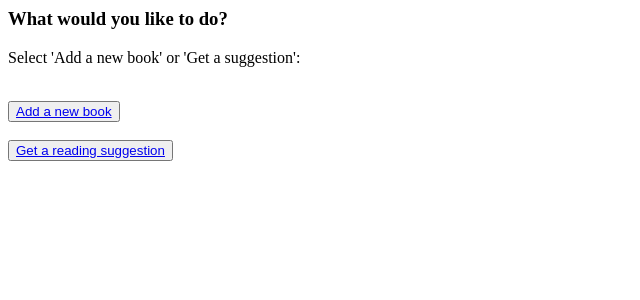
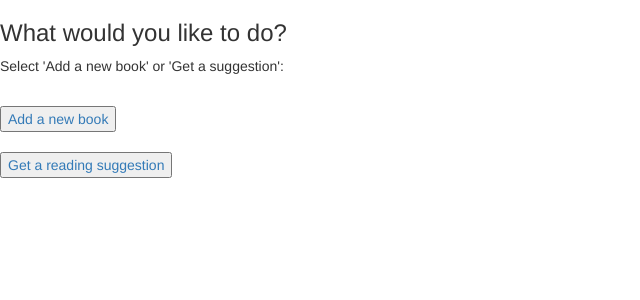
Before and after one commit to Mandelliant/nextbook-django, a Django app: page / in a window 1280 px wide. Shown: the top 300 px of the page, without its empty margins (0-640 px from the left). Run offline with Django 3.2, Linux system fonts and the light colour scheme; some libraries are stand-ins or nearby versions.

Commit message:
added css

```diff
--- a/djangosite/menu/templates/menu/index.html
+++ b/djangosite/menu/templates/menu/index.html
@@ -1,8 +1,18 @@
+{% load staticfiles %}
+
 <html>
   <head>
+
     <title>Nextbook</title>
+    <link rel="stylesheet" href="//maxcdn.bootstrapcdn.com/bootstrap/3.2.0/css/bootstrap.min.css">
+    <link rel="stylesheet" href="//maxcdn.bootstrapcdn.com/bootstrap/3.2.0/css/bootstrap-theme.min.css">
+    <link rel="stylesheet" href="{% static 'css/blog.css' %}">
+
   </head>
+
+
   <body>
+
     <h3>What would you like to do?</h3>
     <p>Select 'Add a new book' or 'Get a suggestion':</p>
     <br>
```
Also changed, not shown: djangosite/newbook/views.py (+0 -13 lines), djangosite/db.sqlite3, djangosite/menu/static/CSS/menu.css (added).
